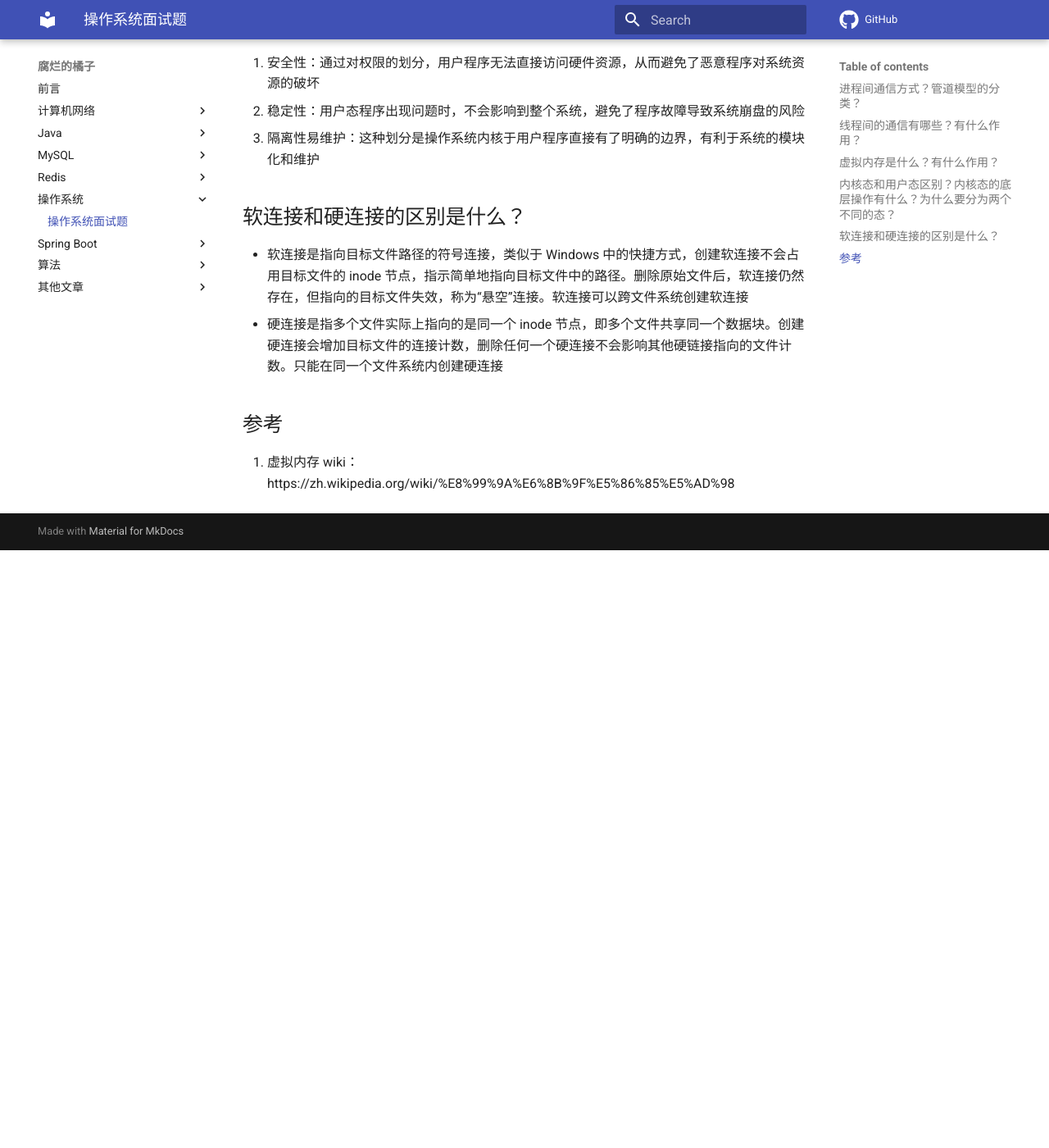
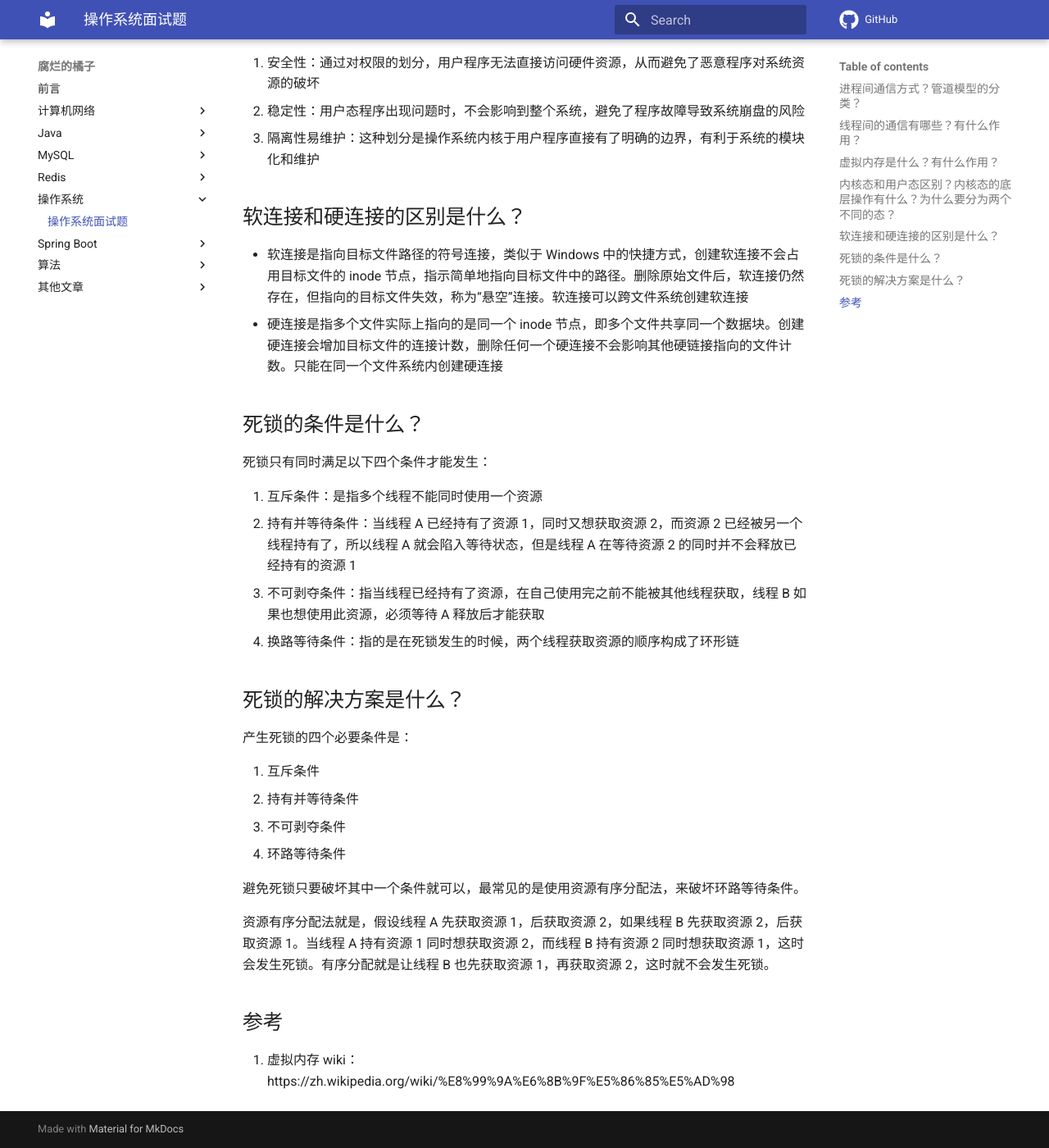
Before and after one commit to z1ming/cs-Hydra, an MkDocs documentation site: the page built from docs/文章/OS.md, in a window 1280 px wide and 1400 px high, scrolled down 2945 px. Shown: the whole window at 82% size. Built offline with MkDocs 1.6.1 and Material for MkDocs 9.7.7, drawn with Linux system fonts in a browser that asks for light colours; comment, search, counter and statistics services are not loaded; before the commit the page ends 3616 px from its top, so only the background shows below that.

Commit message:
Update OS.md
Signed-off-by: Ziming Meng <zimingm94@gmail.com>

```diff
--- a/docs/文章/OS.md
+++ b/docs/文章/OS.md
@@ -79,6 +79,28 @@ Linux 系统中，线程间的通信方式包括：
 - 软连接是指向目标文件路径的符号连接，类似于 Windows 中的快捷方式，创建软连接不会占用目标文件的 inode 节点，指示简单地指向目标文件中的路径。删除原始文件后，软连接仍然存在，但指向的目标文件失效，称为“悬空”连接。软连接可以跨文件系统创建软连接
 - 硬连接是指多个文件实际上指向的是同一个 inode 节点，即多个文件共享同一个数据块。创建硬连接会增加目标文件的连接计数，删除任何一个硬连接不会影响其他硬链接指向的文件计数。只能在同一个文件系统内创建硬连接
 
+## 死锁的条件是什么？
+
+死锁只有同时满足以下四个条件才能发生：
+
+1. 互斥条件：是指多个线程不能同时使用一个资源
+2. 持有并等待条件：当线程 A 已经持有了资源 1，同时又想获取资源 2，而资源 2 已经被另一个线程持有了，所以线程 A 就会陷入等待状态，但是线程 A 在等待资源 2 的同时并不会释放已经持有的资源 1
+3. 不可剥夺条件：指当线程已经持有了资源，在自己使用完之前不能被其他线程获取，线程 B 如果也想使用此资源，必须等待 A 释放后才能获取
+4. 换路等待条件：指的是在死锁发生的时候，两个线程获取资源的顺序构成了环形链
+
+## 死锁的解决方案是什么？
+
+产生死锁的四个必要条件是：
+
+1. 互斥条件
+2. 持有并等待条件
+3. 不可剥夺条件
+4. 环路等待条件
+
+避免死锁只要破坏其中一个条件就可以，最常见的是使用资源有序分配法，来破坏环路等待条件。
+
+资源有序分配法就是，假设线程 A 先获取资源 1，后获取资源 2，如果线程 B 先获取资源 2，后获取资源 1。当线程 A 持有资源 1 同时想获取资源 2，而线程 B 持有资源 2 同时想获取资源 1，这时会发生死锁。有序分配就是让线程 B 也先获取资源 1，再获取资源 2，这时就不会发生死锁。
+
 ## 参考
 
 1. 虚拟内存 wiki：https://zh.wikipedia.org/wiki/%E8%99%9A%E6%8B%9F%E5%86%85%E5%AD%98
```
